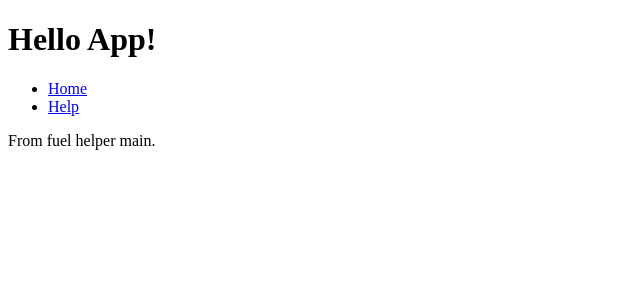
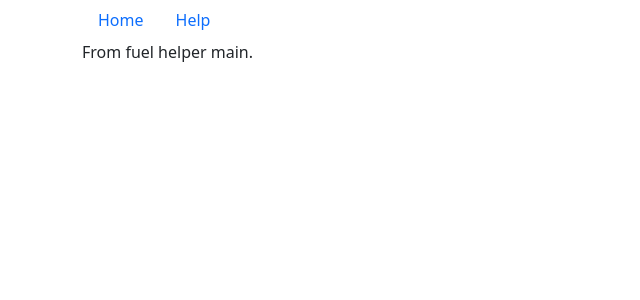
Before and after one commit to macreiben-dev/fuel-helper, a Vue app: page / in a window 1280 px wide. Shown: the top 300 px of the page, without its empty margins (0-640 px from the left). Built offline with nearby package versions, Linux system fonts and the light colour scheme.

Commit message:
routing seems to work now.

```diff
--- a/package.json
+++ b/package.json
@@ -8,6 +8,7 @@
     "lint": "vue-cli-service lint"
   },
   "dependencies": {
+    "bootstrap": "^5.1.3",
     "core-js": "^3.6.5",
     "vue": "^3.0.0",
     "vue-router": "^4.0.12"
--- a/src/App.vue
+++ b/src/App.vue
@@ -1,9 +1,15 @@
 <template>
-  <h1>Hello App!</h1>
-  <ul>
-    <li><router-link to="/">Home</router-link></li>
-    <li><router-link to="/help">Help</router-link></li>
-  </ul>
+  <div class="container">
 
-  <router-view></router-view>
+  <nav class="nav">
+    <li class="nav-item">
+      <router-link class="nav-link" to="/">Home</router-link>
+    </li>
+    <li class="nav-item">
+      <router-link class="nav-link" to="/help">Help</router-link>
+    </li>
+  </nav>
+    <router-view></router-view>
+  </div>
+
 </template>
```
Also changed, not shown: src/main.js (+7 -0 lines), 1 other file (tests, documents, lock files or other folders).
